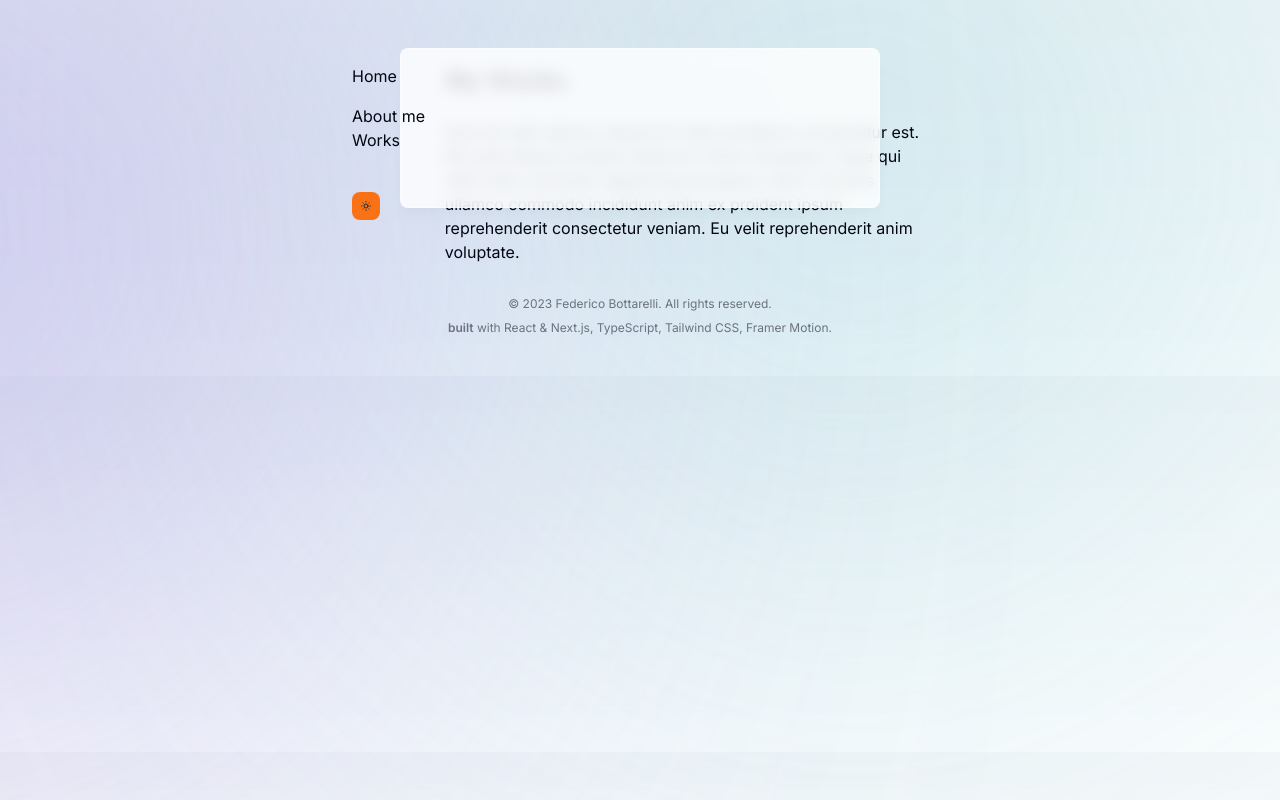
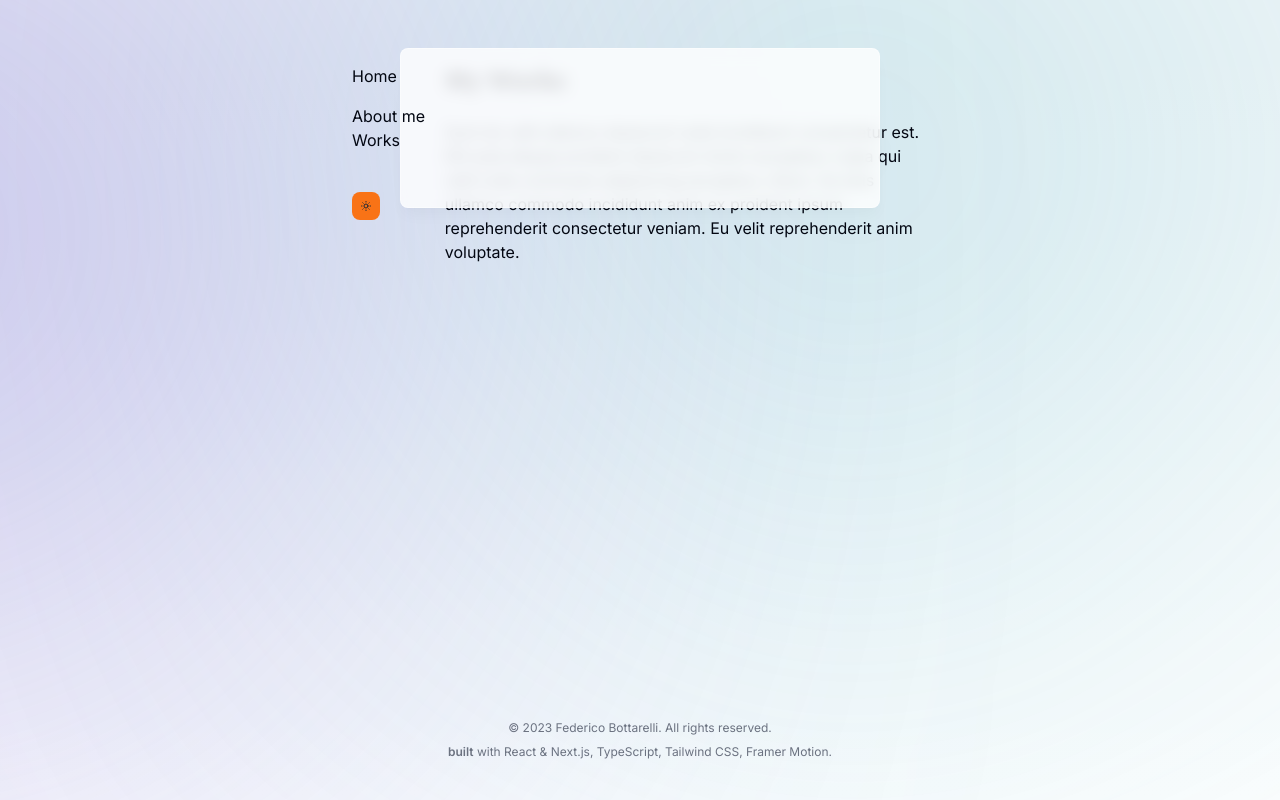
Before and after one commit to fbottarelli/personal-portfolio, a Next.js app: page /posts in a window 1280 px wide. Built offline with nearby package versions, Linux system fonts and the light colour scheme.

Commit message:
Footer now stay at the botoom

```diff
--- a/src/app/layout.tsx
+++ b/src/app/layout.tsx
@@ -19,7 +19,7 @@ export default function RootLayout({
   return (
     <html lang="en" className="!scroll-smooth">
       {/* <body className={inter.className}>{children}</body>  */}
-      <body className={`${inter.className} bg-gray-50 text-gray-950 dark:bg-gray-900 dark:text-gray-50 dark:text-opacity-90`}>
+      <body className={`${inter.className} flex flex-col min-h-screen bg-gray-50 text-gray-950 dark:bg-gray-900 dark:text-gray-50 dark:text-opacity-90`}>
 
 
       {/*Background*/}
@@ -34,7 +34,9 @@ export default function RootLayout({
           {children}
           </main>
         </div>
+
         <Footer />
+
       </body>
     </html>
   );
--- a/styles/globals.css
+++ b/styles/globals.css
@@ -27,7 +27,7 @@ body {
 }
 
 .my-body {
-  @apply antialiased max-w-md md:max-w-xl flex flex-col md:flex-row mx-auto mt-8 md:mt-16 p-5 md:p-0;
+  @apply antialiased max-w-md md:max-w-xl flex flex-col flex-grow md:flex-row mx-auto mt-8 md:mt-16 p-5 md:p-0;
 }
 
 .central-column {
```
